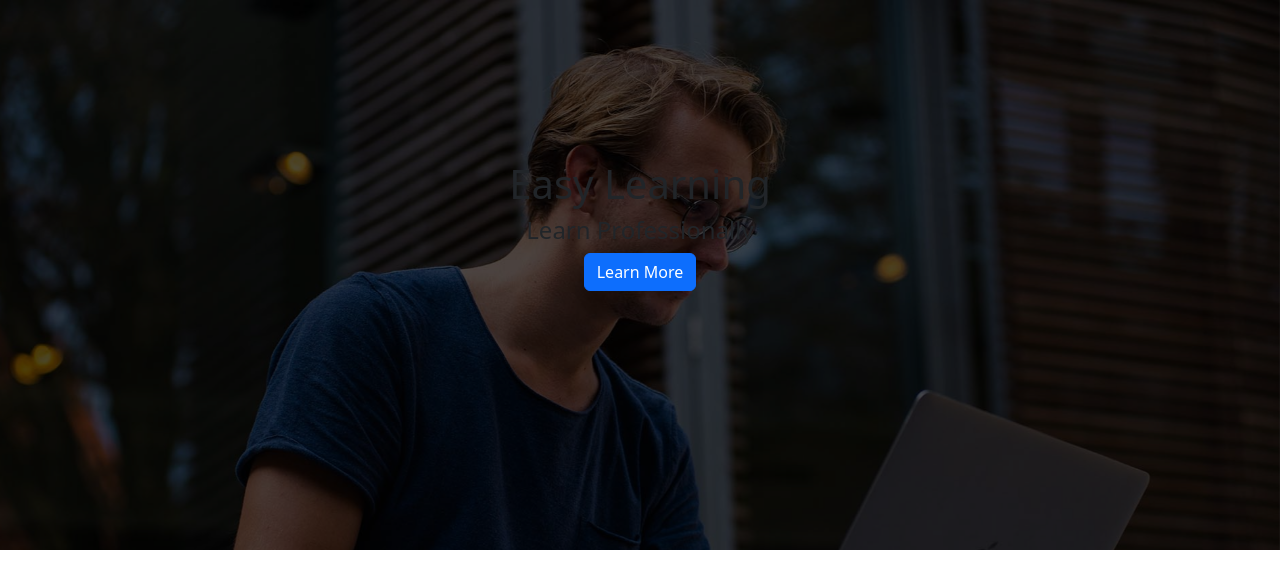
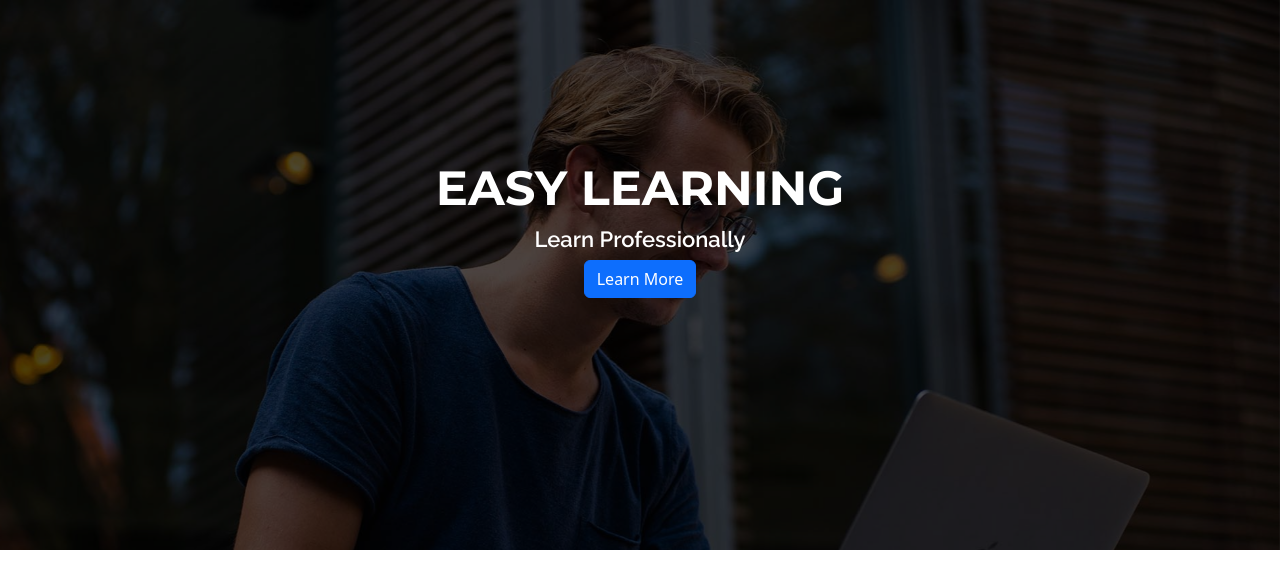
Before and after one commit to Harounjlassi/EasyLearning, a React (Create React App) app: page / in a window 1280 px wide. Shown: the top 588 px of the page. Built offline with nearby package versions, Linux system fonts and the light colour scheme; a web font is replaced by a local one.

Commit message:
CompleteTopBaner

```diff
--- a/src/asset/css/custom.css
+++ b/src/asset/css/custom.css
@@ -15,3 +15,15 @@
 .topContent {
   margin-top: 10em;
 }
+.TopTitle {
+  font-family: "Montserrat", sans-serif;
+  font-weight: 700;
+  color: white;
+  font-size: 48px;
+}
+.TopSubTitle {
+  font-family: "Raleway", sans-serif;
+  font-weight: 600;
+  color: white;
+  font-size: 22px;
+}
--- a/src/components/TopBanner/TopBanner.jsx
+++ b/src/components/TopBanner/TopBanner.jsx
@@ -16,8 +16,8 @@ class TopBanner extends Component {
             <Container className="topContent">
               <Row>
                 <Col className="text-center">
-                  <h1>Easy Learning</h1>
-                  <h4>Learn Professionally</h4>
+                  <h1 className="TopTitle">EASY LEARNING</h1>
+                  <h4 className="TopSubTitle">Learn Professionally</h4>
                   <Button variant="primary">Learn More</Button>{" "}
                 </Col>
               </Row>
```
